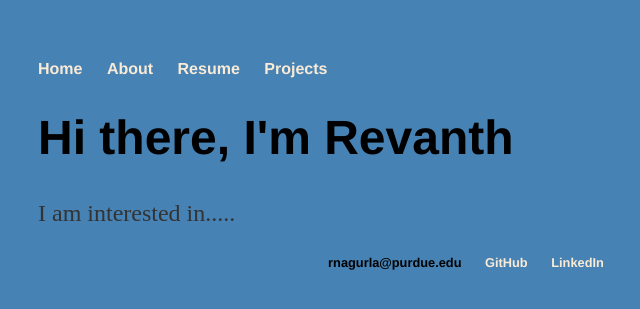
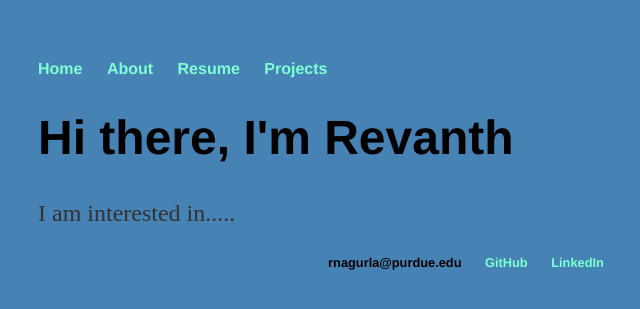
Before and after one commit to rnagurla/rnagurla.github.io, a Jekyll site: the page built from index.html, in a window 1280 px wide. Shown: the top 309 px of the page, without its empty margins (154-794 px from the left). Built offline with Jekyll 4.4.1, drawn with Linux system fonts in a browser that asks for light colours.

Commit message:
Update main.css

```diff
--- a/css/main.css
+++ b/css/main.css
@@ -14,7 +14,7 @@
 }
 a {
     text-decoration: none;
-    color: AntiqueWhite;
+    color: AquaMarine;
 }
 a:hover {
     text-decoration: underline;
```
